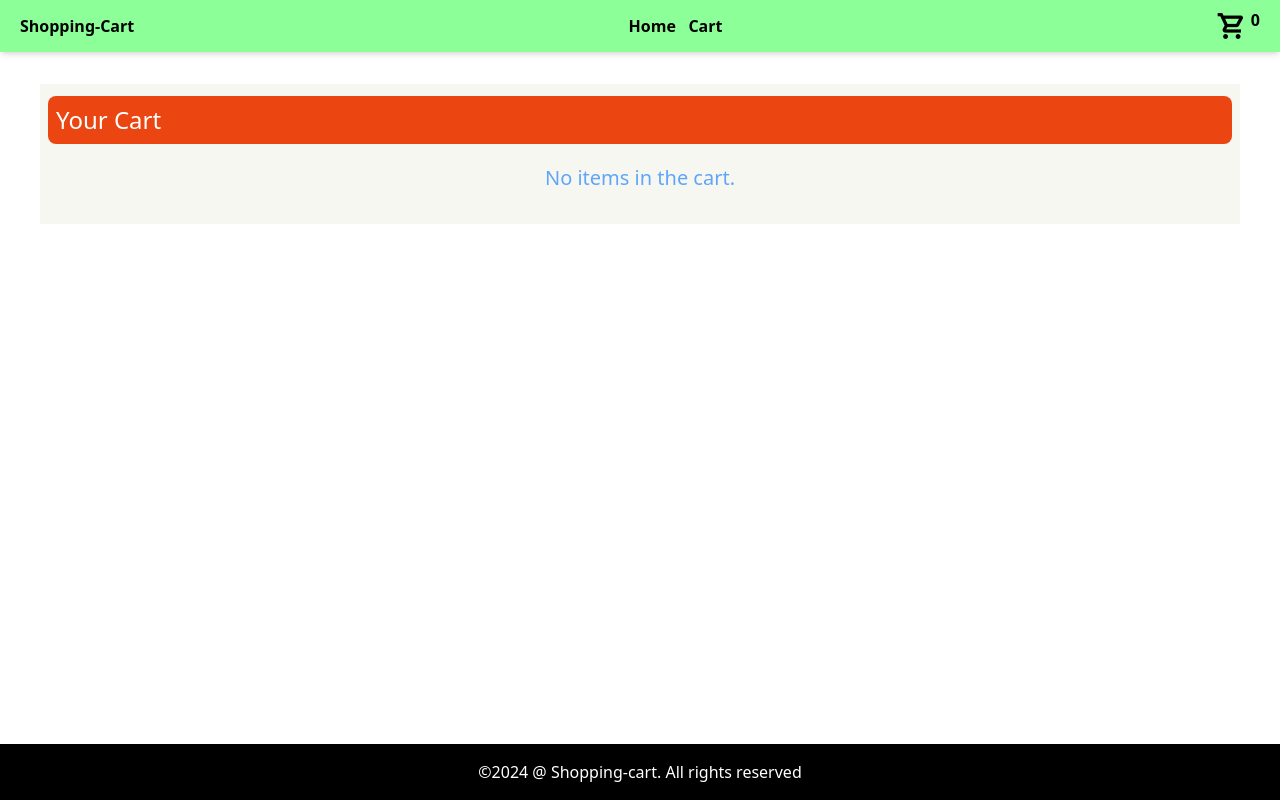
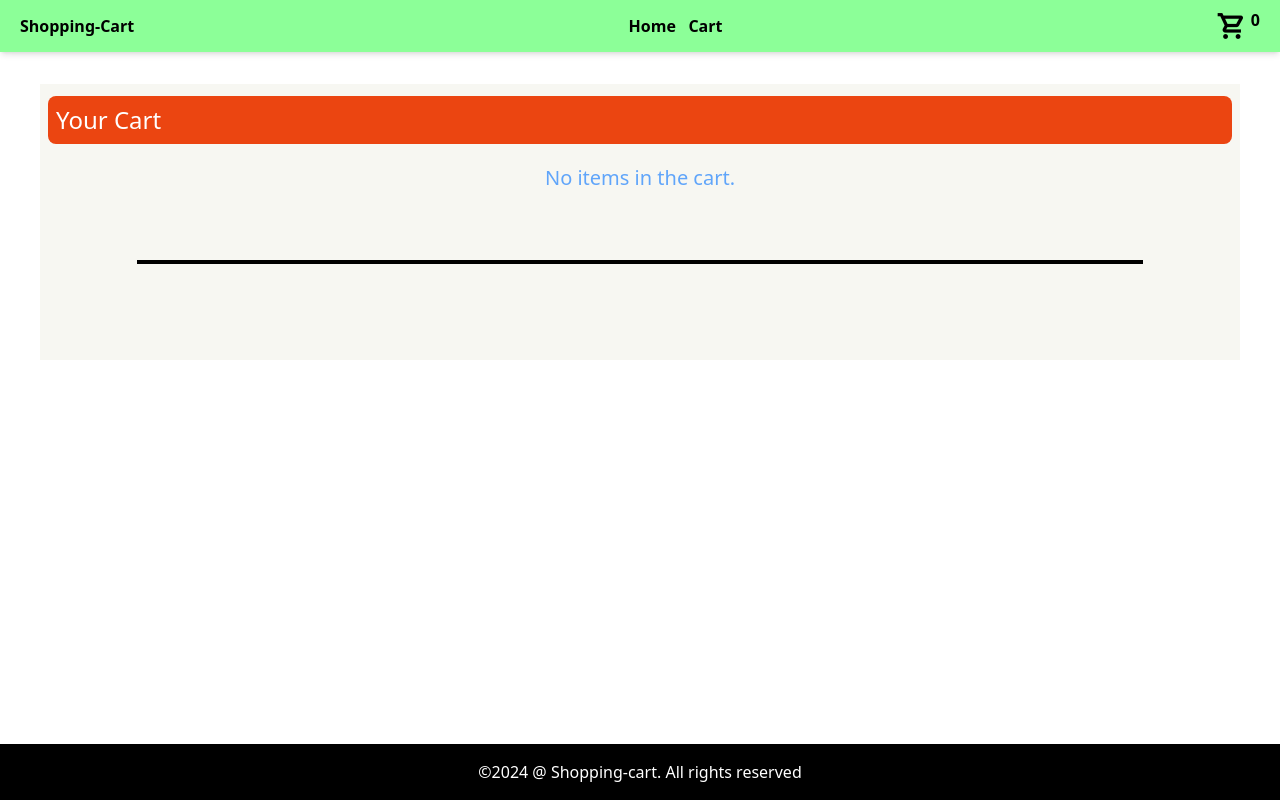
Before and after one commit to sugu2344/Task6, a React (Vite) app: page /cart in a window 1280 px wide. Built offline with nearby package versions, Linux system fonts and the light colour scheme.

Commit message:
hr tag added

```diff
--- a/src/components/cart.jsx
+++ b/src/components/cart.jsx
@@ -38,7 +38,6 @@ const Cart = () => {
         {cartItems.map((item) => (
           <div key={item.id} className="bg-white mb-2 rounded-lg">
             <div className="flex flex-col sm:flex-row justify-between px-3 py-3 items-center sm:items-start">
-              {/* Product Column */}
               <div className="flex flex-row items-center mb-2 sm:mb-0 sm:w-[35%]">
                 <img
                   src={item.image}
@@ -85,6 +84,9 @@ const Cart = () => {
             </div>
           </div>
         ))}
+        <div className="py-12">
+          <hr className="border-t-4 h-10 border-black w-[85%] mx-auto"></hr>
+        </div>
       </div>
     </div>
   );
```
